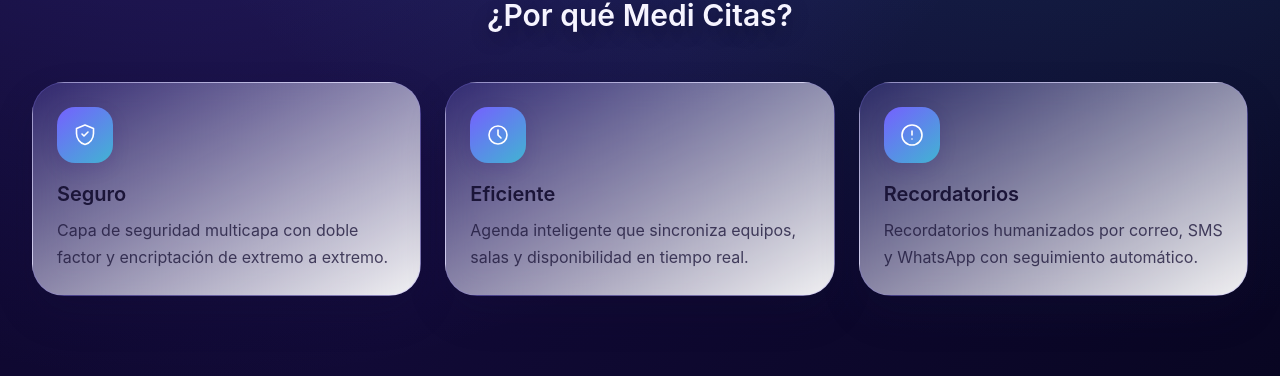
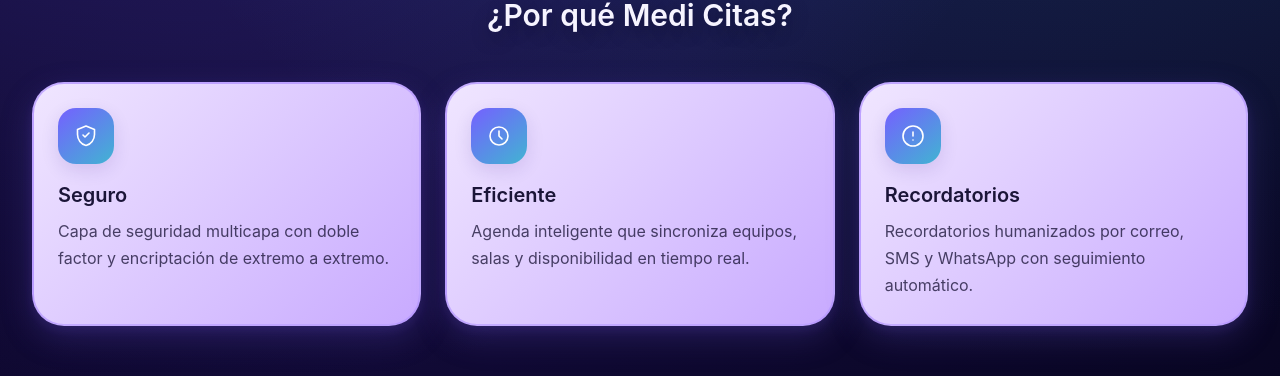
Before and after one commit to hectorlabra/proyecto_fullstack, a React (Vite) app in the folder front/: page / in a window 1280 px wide. Shown: the part 881-1257 px from the top of the page. Built offline with nearby package versions, Linux system fonts and the light colour scheme; no server answers.

Commit message:
style: update benefit card styles for improved visibility and hover effects

```diff
--- a/front/src/styles/Home.css
+++ b/front/src/styles/Home.css
@@ -269,6 +269,8 @@
   max-width: 100%;
   display: -webkit-box;
   -webkit-line-clamp: 2; /* allow up to two lines */
+  /* Standard property for compatibility with non-webkit implementations */
+  line-clamp: 2;
   -webkit-box-orient: vertical;
   overflow: hidden;
   text-overflow: ellipsis;
@@ -488,18 +490,26 @@
 
 .benefit-card {
   padding: var(--space-6);
-  background: var(--gradient-benefit-card);
+  /* Gradiente MUY visible - lavanda fuerte */
+  background: linear-gradient(
+    135deg,
+    rgba(240, 230, 255, 1) 0%,
+    rgba(220, 200, 255, 1) 50%,
+    rgba(200, 170, 255, 1) 100%
+  );
   border-radius: var(--radius-2xl);
-  border: 1px solid var(--border-glass);
+  border: 2px solid rgba(180, 150, 255, 0.7);
   text-align: left;
-  box-shadow: var(--shadow-card-soft);
+  box-shadow: 0 12px 32px rgba(100, 80, 200, 0.25),
+    0 4px 12px rgba(120, 90, 220, 0.15);
   backdrop-filter: blur(16px);
   transition: transform var(--transition-base),
     box-shadow var(--transition-base), border-color var(--transition-base),
     background var(--transition-base);
-  --card-text: #181237;
-  --card-muted: rgba(24, 18, 55, 0.76);
+  --card-text: #1b1538;
+  --card-muted: rgba(27, 21, 56, 0.78);
   color: var(--card-text);
+  z-index: 6;
 }
 
 .benefit-card .benefit-title {
@@ -530,16 +540,34 @@
 }
 
 .benefit-card:hover {
-  transform: translateY(-8px);
-  box-shadow: var(--shadow-card-elevated);
-  border-color: var(--border-glass-strong);
-  background: var(--gradient-benefit-card-hover);
+  /* Hover: gradiente MUCHO más visible - lavanda brillante */
+  background: linear-gradient(
+    135deg,
+    rgba(250, 240, 255, 1) 0%,
+    rgba(230, 210, 255, 1) 50%,
+    rgba(210, 180, 255, 1) 100%
+  );
+  transform: translateY(-8px) scale(1.02);
+  box-shadow: 0 20px 60px rgba(120, 90, 220, 0.3),
+    0 8px 20px rgba(140, 100, 240, 0.2);
+  border-color: rgba(180, 150, 255, 0.9);
+  backdrop-filter: blur(16px);
 }
 
 @media (prefers-color-scheme: dark) {
   .benefit-card {
     --card-text: #1b1538;
     --card-muted: rgba(27, 21, 56, 0.78);
+    background: var(--surface-glass-muted);
+  }
+  .benefit-card:hover {
+    background: linear-gradient(
+      180deg,
+      rgba(255, 255, 255, 0.02) 0%,
+      rgba(88, 68, 191, 0.02) 100%
+    );
+    border-color: rgba(138, 118, 246, 0.36);
+    box-shadow: 0 10px 30px rgba(0, 0, 0, 0.24);
   }
 }
 
--- a/front/src/styles/benefit-fix.css
+++ b/front/src/styles/benefit-fix.css
@@ -3,6 +3,62 @@
 .benefit-card {
   --card-text: #1b1538;
   --card-muted: rgba(27, 21, 56, 0.78);
+}
+
+/* Remove gradient background from benefit cards: use solid surfaces for
+   a cleaner, more legible look (overrides variables in Home.css). */
+.benefit-card {
+  /* Option 2: slightly stronger, still professional gradient + subtle shadow
+     to make cards more perceptible while keeping the overall look elegant. */
+  background: linear-gradient(
+    180deg,
+    rgba(255, 255, 255, 0.98) 0%,
+    rgba(240, 235, 255, 0.92) 50%,
+    rgba(228, 220, 255, 0.88) 100%
+  ) !important;
+  border: 1px solid var(--border-glass) !important;
+  box-shadow: 0 6px 18px rgba(40, 20, 120, 0.06) !important;
+  z-index: 6; /* keep cards above background sheens */
+  /* Final: no diagnostic border; keep a subtle elevated border */
+  border: 1px solid var(--border-glass) !important;
+}
+
+/* Hover: slightly stronger sheen/contrast but still subtle */
+.benefit-card:hover {
+  /* On hover: slightly stronger violet tint at the base + stronger shadow
+     so the card reads as elevated and the icon/text keep contrast. */
+  /* Temporary: increase opacity/saturation so hover is visually obvious */
+  background: linear-gradient(
+    180deg,
+    rgba(255, 255, 255, 0.995) 0%,
+    rgba(250, 247, 255, 0.99) 30%,
+    rgba(242, 236, 255, 0.98) 60%,
+    rgba(220, 200, 255, 1) 100%
+  ) !important;
+  box-shadow: 0 14px 40px rgba(8, 10, 30, 0.08) !important;
+  border-color: rgba(138, 118, 246, 0.36) !important;
+  transform: translateY(-6px) !important;
+  color: var(--card-text) !important;
+  -webkit-backdrop-filter: blur(16px) !important;
+  backdrop-filter: blur(16px) !important;
+}
+
+/* Dark mode: prefer the muted glass surface to avoid bright backgrounds in dark theme */
+@media (prefers-color-scheme: dark) {
+  .benefit-card {
+    background: var(--surface-glass-muted) !important;
+    border: 1px solid var(--border-glass) !important;
+  }
+  .benefit-card:hover {
+    /* Dark mode hover: add subtle inner tint instead of brightening */
+    background: linear-gradient(
+      180deg,
+      rgba(255, 255, 255, 0.02) 0%,
+      rgba(88, 68, 191, 0.02) 100%
+    ) !important;
+    border-color: rgba(138, 118, 246, 0.36) !important;
+    box-shadow: 0 10px 30px rgba(0, 0, 0, 0.24) !important;
+  }
 }
 
 .benefit-card .benefit-title,
--- a/front/src/views/Home.jsx
+++ b/front/src/views/Home.jsx
@@ -10,7 +10,6 @@ import {
   ArrowRightIcon,
 } from "../components/icons";
 import "../styles/Home.css";
-import "../styles/benefit-fix.css";
 
 function Home() {
   const { user } = useUser();
```
